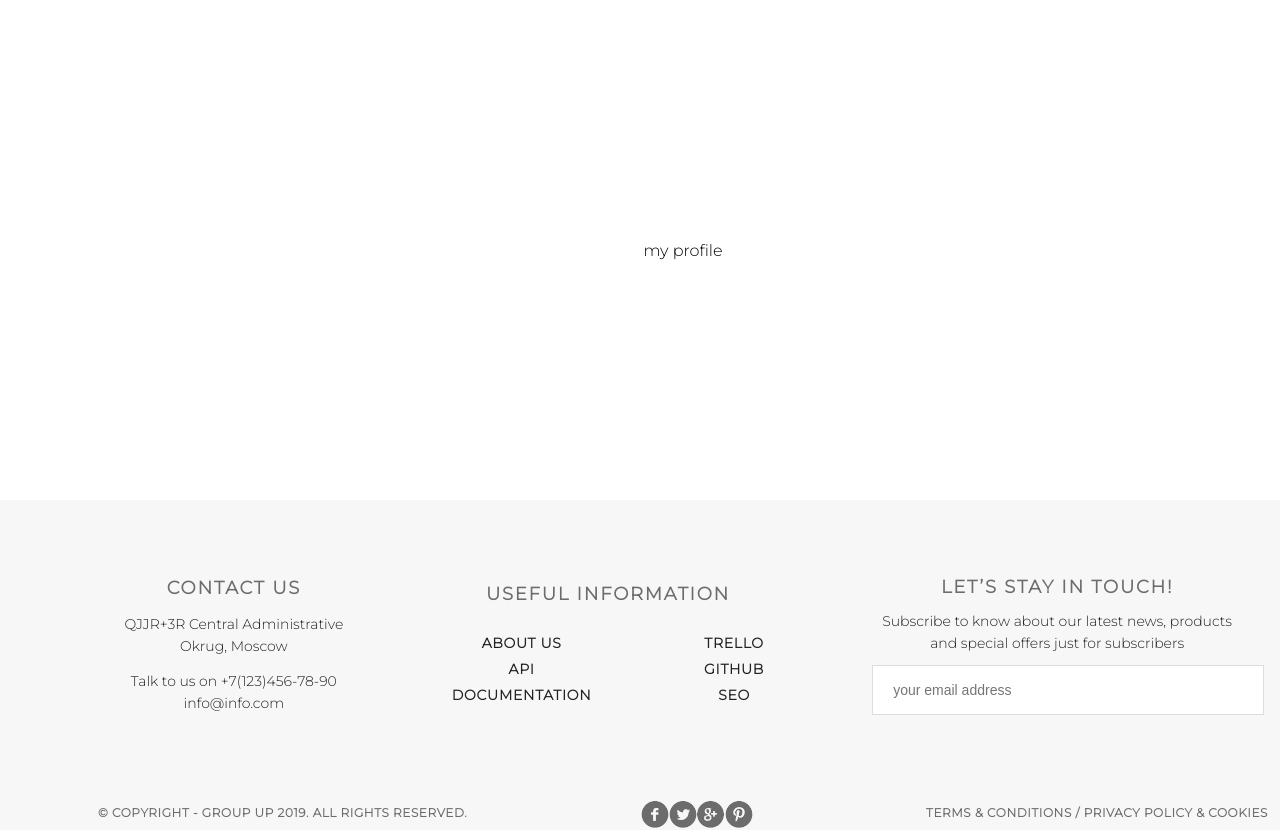
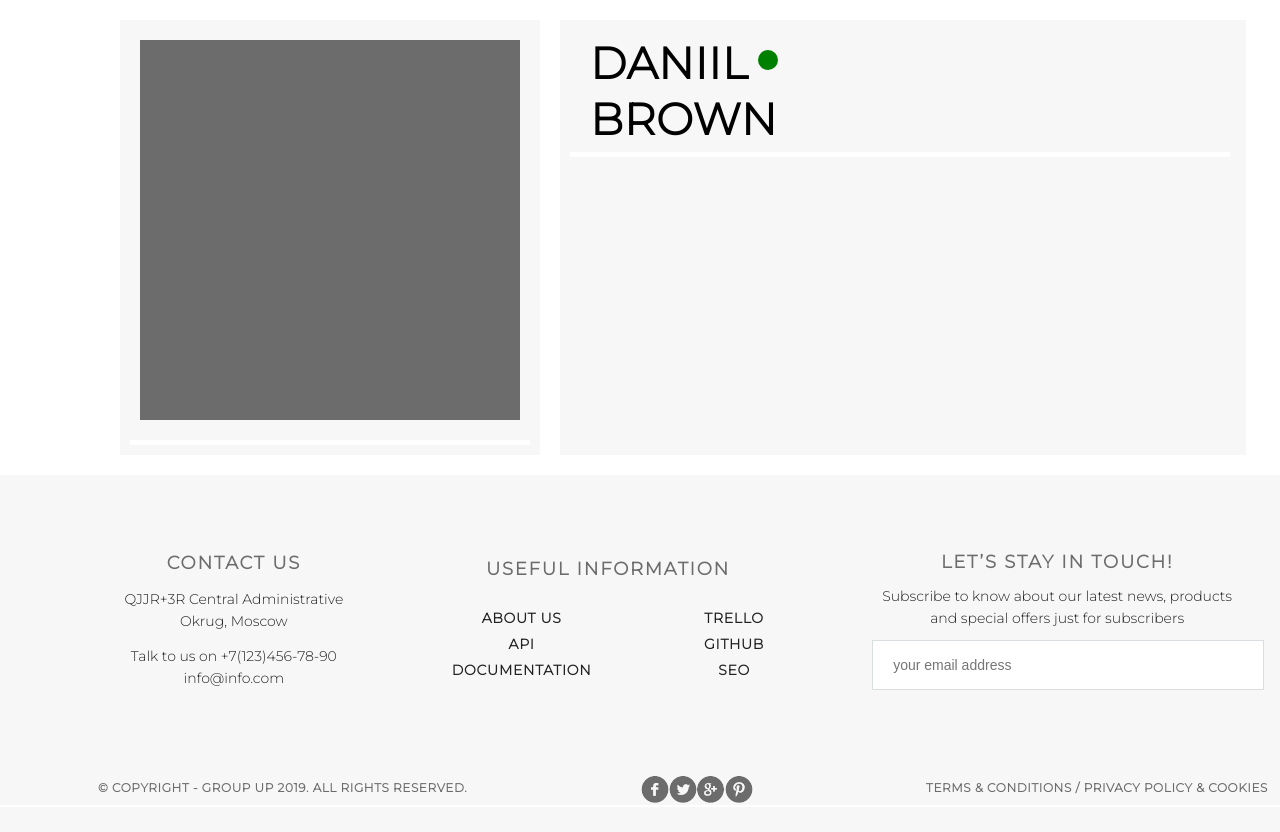
Before and after one commit to dgornin/Group_Up, a Django app: page /auth/profile/1 in a window 1280 px wide; the page is wider, and only the part inside the window is pictured. Shown: the part 100-932 px from the top of that part. After the commit the page ends 903 px from the top of that part, so only its background shows below. Run offline with Django 3.2, Linux system fonts and the light colour scheme; a user stored in the database is signed in.

Commit message:
Профиль шаблон

```diff
--- a/authapp/templates/authapp/profile.html
+++ b/authapp/templates/authapp/profile.html
@@ -2,7 +2,20 @@
 {% load static %}
 
 {% block content %}
-    <div class="pass">
-        my profile
+    <div class="main_profile">
+        <div class="profile_left_block">
+            <div class="profile_photo" style="background-color: #6c6c6c"></div>
+            <div class="del_line" style="margin-top: 10px"></div>
+        </div>
+        <div class="profile_right_block">
+            <div class="profile_name">
+                <div style="display: flex">
+                    <h4>{{ request.user.first_name }}</h4>
+                    <div class="profile_online_dot"></div>
+                </div>
+                <h4>{{ request.user.last_name }}</h4>
+            </div>
+            <div class="del_line" style="margin-top: 10px; width: 660px"></div>
+        </div>
     </div>
 {% endblock %}
--- a/groupsapp/templates/groupsapp/group.html
+++ b/groupsapp/templates/groupsapp/group.html
@@ -14,7 +14,7 @@
         <div class="main_group">
             <div class="group_info">
                 <div class="main_group_info">
-                    <img src="{{ MEDIA_URL }}" class="main_group_photo" alt="profile_photo">
+                    <div class="main_group_photo" style="background-color: #6c6c6c"></div>
                     <div class="main_group_name">
                         <div>
                             {{ group.name }}
--- a/static/css/style.css
+++ b/static/css/style.css
@@ -846,3 +846,62 @@ a {
     height: 50px;
     width: 50px;
 }
+
+.main_profile {
+    display: flex;
+    width: 1166px;
+    padding-left: 100px;
+    padding-right: 100px;
+}
+
+.profile_left_block {
+    display: flex;
+    flex-direction: column;
+    width: 400px;
+    padding: 10px;
+    margin: 20px;
+    background-color: #f7f7f7;
+}
+
+.profile_right_block {
+    display: flex;
+    flex-direction: column;
+    width: 670px;
+    background-color: #f7f7f7;
+    margin-top: 20px;
+    margin-bottom: 20px;
+    padding: 10px;
+    margin-right: 20px;
+}
+
+.profile_photo {
+    width: 380px;
+    height: 380px;
+    margin: 10px;
+}
+
+.profile_name {
+    display: flex;
+    flex-direction: column;
+    margin-left: 20px;
+}
+
+.profile_name h4 {
+    font-size: 44px;
+    font-weight: 700;
+    line-height: 26px;
+    text-transform: uppercase;
+    letter-spacing: 0.6px;
+    display: block;
+    margin-top: 20px;
+    margin-bottom: 10px;
+}
+
+.profile_online_dot {
+    height: 20px;
+    width: 20px;
+    border-radius: 10px;
+    background-color: green;
+    margin-left: 10px;
+    margin-top: 20px;
+}
```
Also changed, not shown: shearapp/templates/shearapp/index.html (+12 -0 lines), db.sqlite3.
